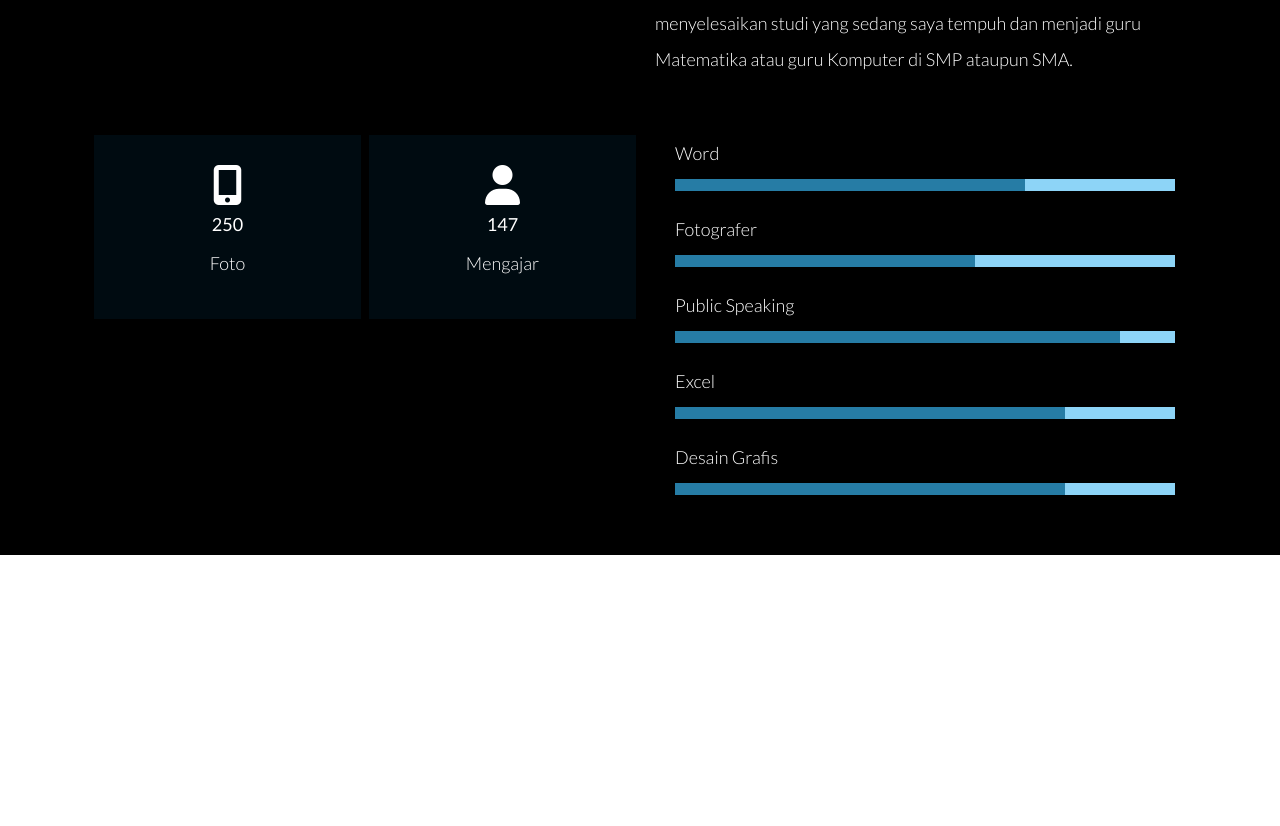
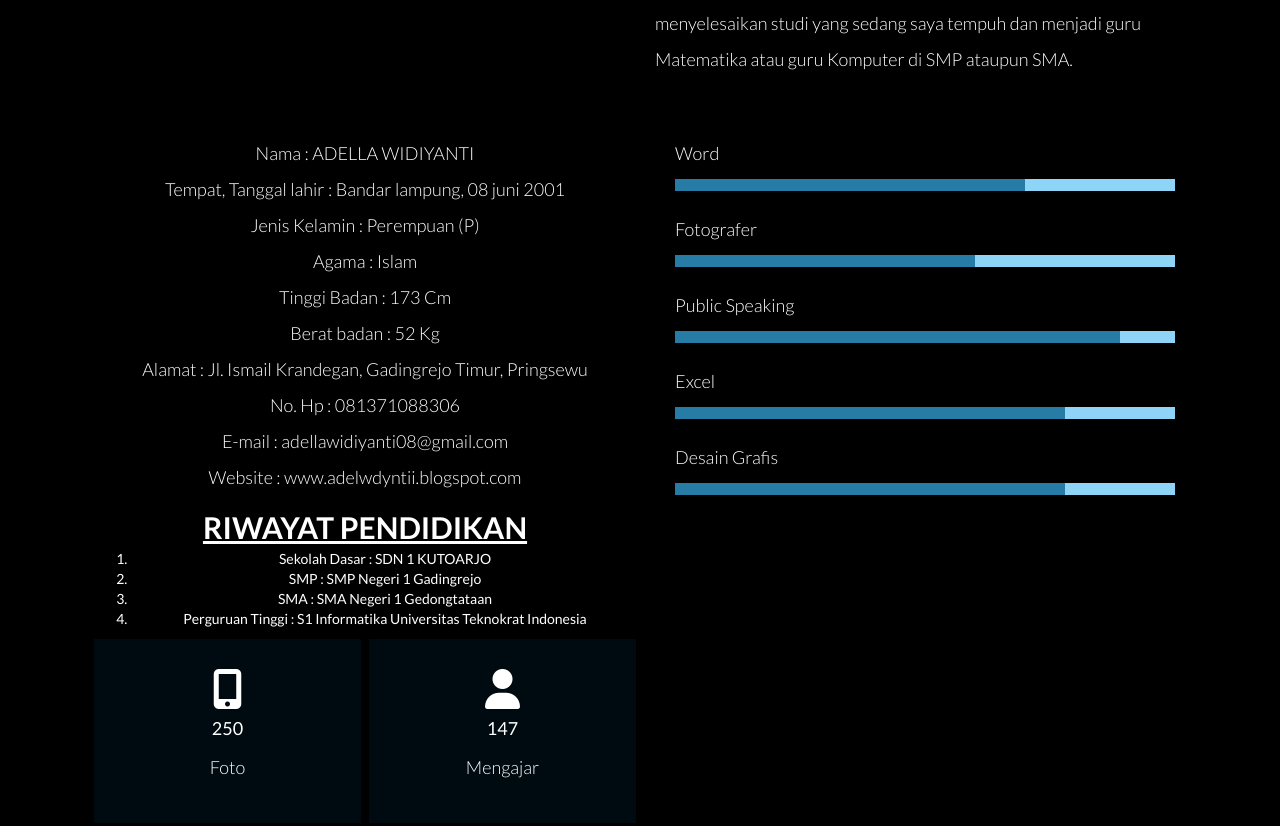
Before and after one commit to adelwdyntii/adella.github.io, a plain HTML site: page Profile.html in a window 1280 px wide. Shown: the part 603-1429 px from the top of the page. Before the commit the page ends 1158 px from the top, so only its background shows below. Drawn offline with nearby package versions, Linux system fonts and the light colour scheme.

Commit message:
Update Profile.html

```diff
--- a/Profile.html
+++ b/Profile.html
@@ -109,6 +109,28 @@
 					     <div class="row">
 						      <div class="counter">
 
+		          <p>
+                            Nama : ADELLA WIDIYANTI <br>
+                            Tempat, Tanggal lahir : Bandar lampung, 08 juni 2001<br>
+                            Jenis Kelamin : Perempuan (P) <br>
+                            Agama : Islam <br>
+                            Tinggi Badan : 173 Cm <br>
+                            Berat badan : 52 Kg<br>
+                            Alamat : Jl. Ismail Krandegan, Gadingrejo Timur, Pringsewu<br>
+                            No. Hp : 081371088306<br>
+                            E-mail : adellawidiyanti08@gmail.com<br>
+                            Website : www.adelwdyntii.blogspot.com<br>
+                          </p>
+
+                          <h2><U><b>RIWAYAT PENDIDIKAN</b></U></h2>
+                          <P>
+                            <OL>
+                              <li>Sekolah Dasar : SDN 1 KUTOARJO </li>
+                              <li>SMP : SMP Negeri 1 Gadingrejo</li>
+                              <li>SMA : SMA Negeri 1 Gedongtataan</li>
+                              <li>Perguruan Tinggi : S1 Informatika Universitas Teknokrat Indonesia</li>
+                            </OL>
+                          </P>
                           <div class="col-xs-6 facts"><!-- counter #1 -->
                             <div class="count-box">
                                 <i class="fa fa-mobile"></i>
```
